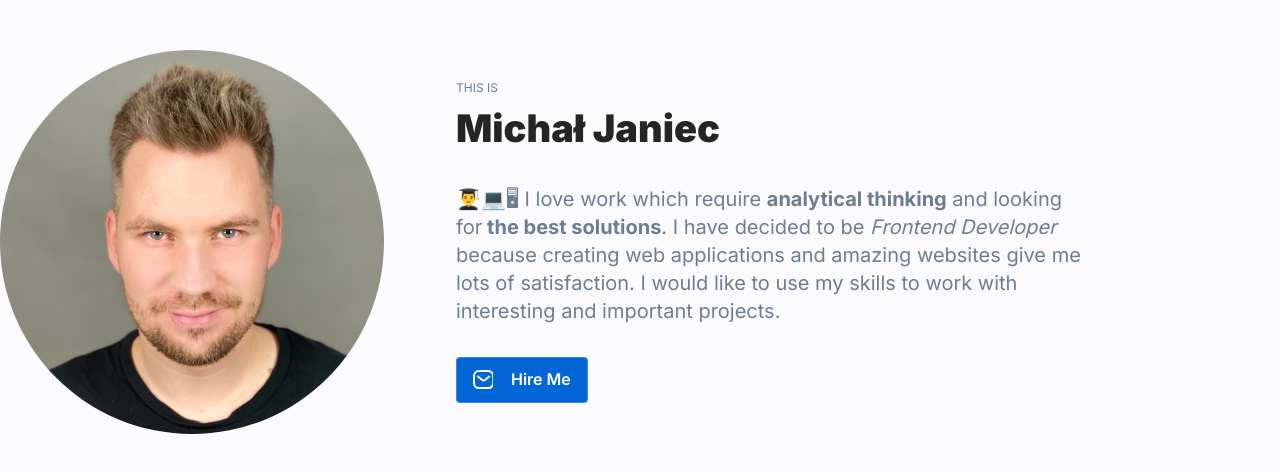
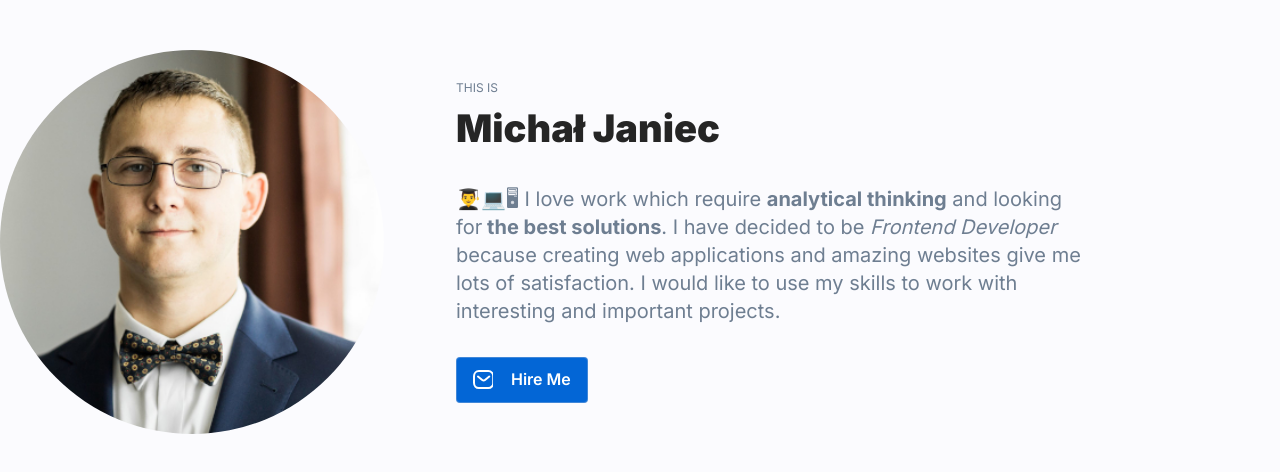
Before and after one commit to JaniecMichal/PersonalHomepage, a React (Create React App) app: page / in a window 1280 px wide. Shown: the top 472 px of the page. Built offline with nearby package versions, Linux system fonts and the light colour scheme.

Commit message:
Added my own photo as me

```diff
--- a/src/MainHeader/styled.js
+++ b/src/MainHeader/styled.js
@@ -1,5 +1,5 @@
 import styled from "styled-components";
-import me from "./images/Me.png";
+import me from "./images/Me.jpg";
 
 export const StyledHeader = styled.header`
   max-width:1089px;
@@ -16,7 +16,8 @@ export const MyPhoto = styled.div`
   border-radius:50%;
   background-image:url(${me});
   background-position:center;
-  object-fit:cover;
+  background-repeat:no-repeat;
+  background-size:cover;
 `;
 
 export const About = styled.div`
```
Also changed, not shown: src/MainHeader/images/Me.jpg (added).
